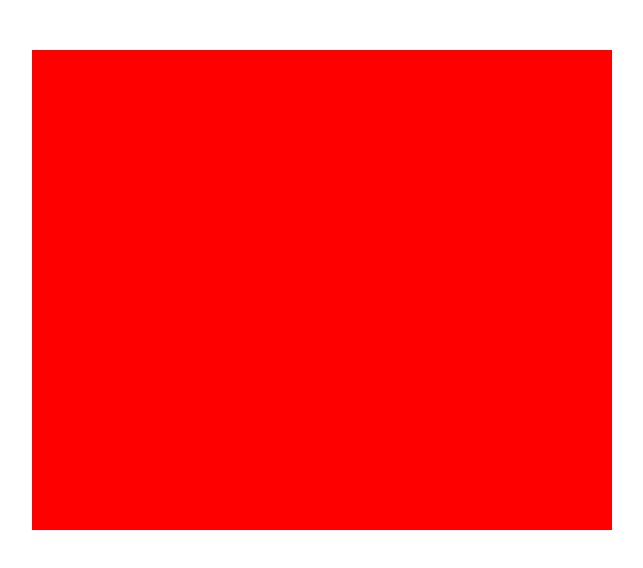
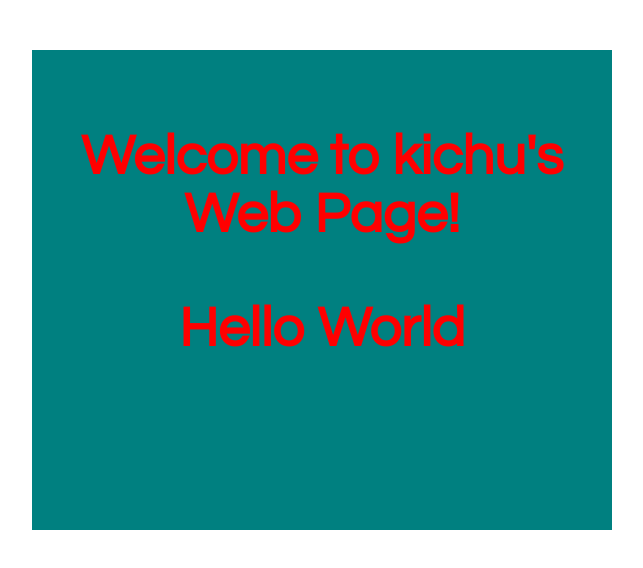
Before and after one commit to k4ukichu/hello--world, a plain HTML site: page hello_world.html in a window 1280 px wide. Shown: the whole page, without its empty margins (26-669 px from the left). Drawn offline with Linux system fonts and the light colour scheme.

Commit message:
Update hello_world.html
color change

```diff
--- a/hello_world.html
+++ b/hello_world.html
@@ -4,7 +4,7 @@
 <title>My Web Page! </title>
 <style>
 div {
-	background-color:red;
+	background-color:teal;
 	width:500px;
 	height:400px;
 	padding:40px;
```
